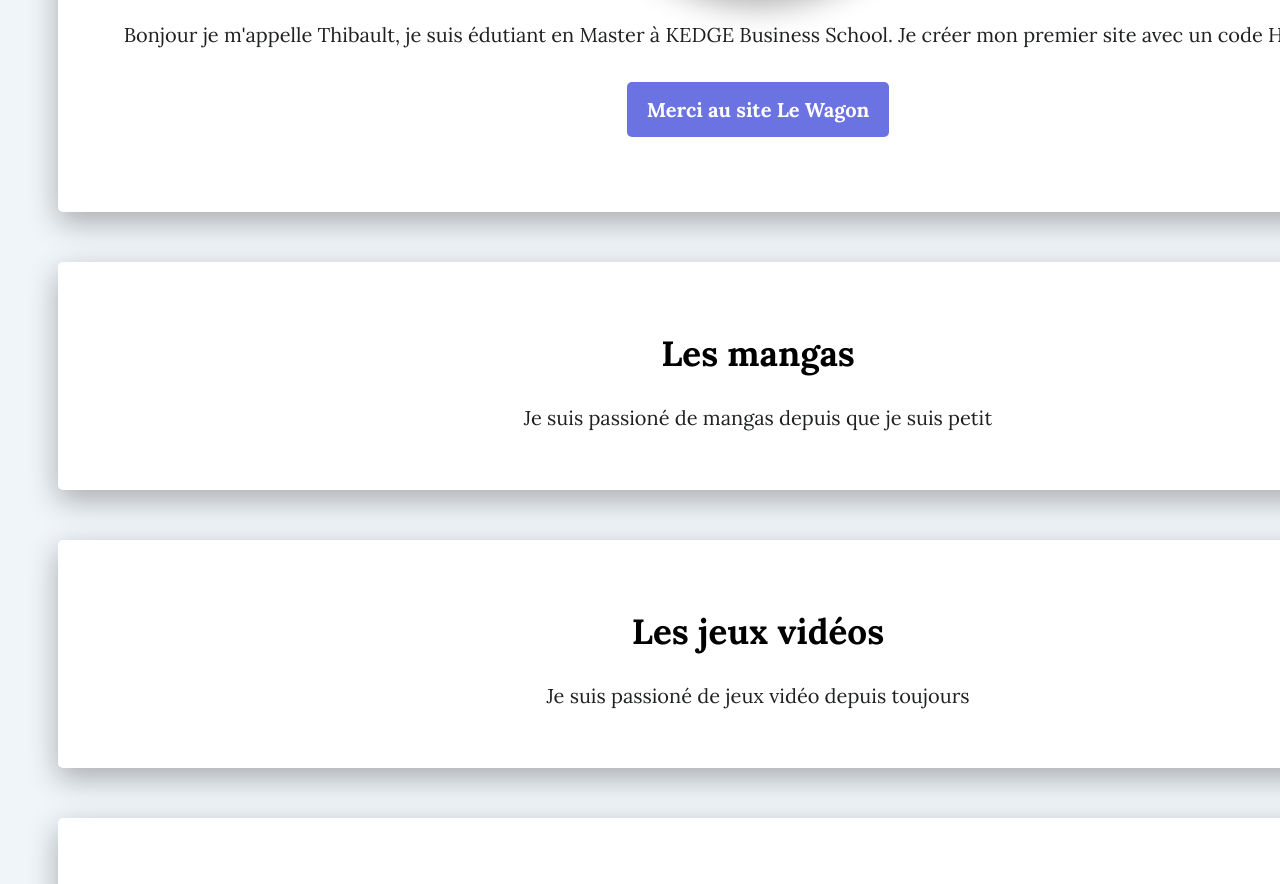
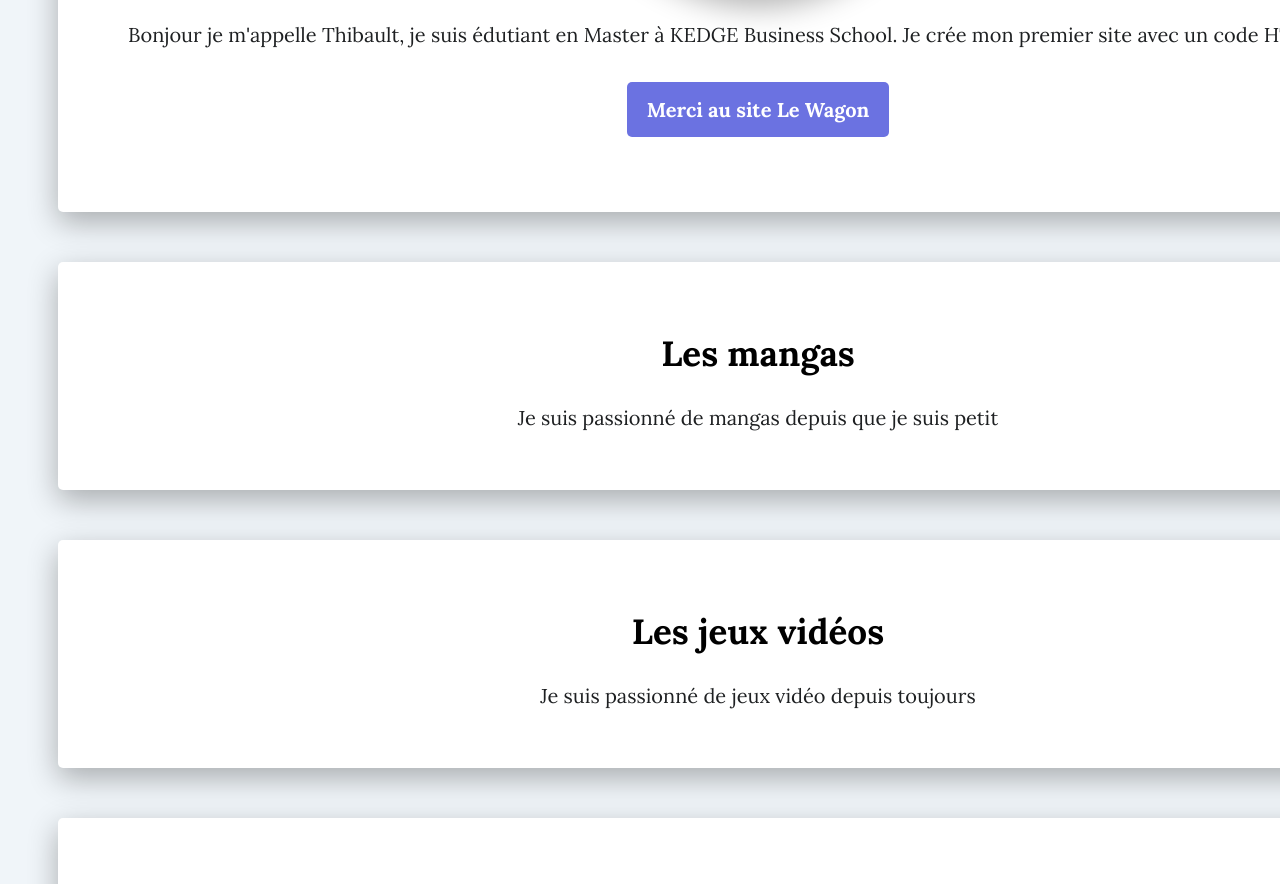
Before and after one commit to ThibaultMorini/my-profile, a plain HTML site: page index.html in a window 1280 px wide. Shown: the part 652-1536 px from the top of the page. Drawn offline with Linux system fonts and the light colour scheme.

Commit message:
Update index.html

```diff
--- a/index.html
+++ b/index.html
@@ -17,7 +17,7 @@
 	    	<h1>Bonjour je suis Thibault</h1>
 			<img src="images/profile.jpg" alt="Thibault MORINI" class="logo">
 			<p>
-			Bonjour je m'appelle Thibault, je suis édutiant en Master à KEDGE Business School. Je créer mon premier site avec un code HTLM / CSS.
+			Bonjour je m'appelle Thibault, je suis édutiant en Master à KEDGE Business School. Je crée mon premier site avec un code HTLM / CSS.
 			</p>
 
 			<p>
@@ -28,14 +28,14 @@
 	<div class="card-white">
 			<h2>Les mangas</h2>
 			<p>
-			Je suis passioné de mangas depuis que je suis petit
+			Je suis passionné de mangas depuis que je suis petit
 			</p>
 	</div>
 
 	<div class="card-white">
 			<h2>Les jeux vidéos</h2>
 			<p>
-			Je suis passioné de jeux vidéo depuis toujours
+			Je suis passionné de jeux vidéo depuis toujours
 			</p>
 	</div>
 
```
